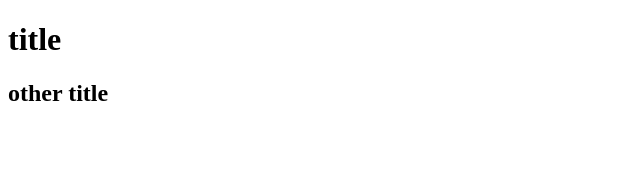
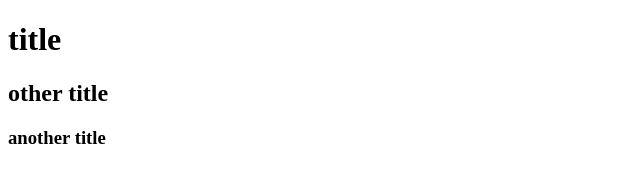
Before and after one commit to nacholg/gitCoderHouse, a plain HTML site: page index.html in a window 1280 px wide. Shown: the whole page, without its empty margins (0-640 px from the left). Drawn offline with Linux system fonts and the light colour scheme.

Commit message:
otro titulo

```diff
--- a/index.html
+++ b/index.html
@@ -9,6 +9,7 @@
 <body>
     <h1>title</h1>
     <h2>other title</h2>
+    <h3>another title</h3>
 
 
 </body>
```
